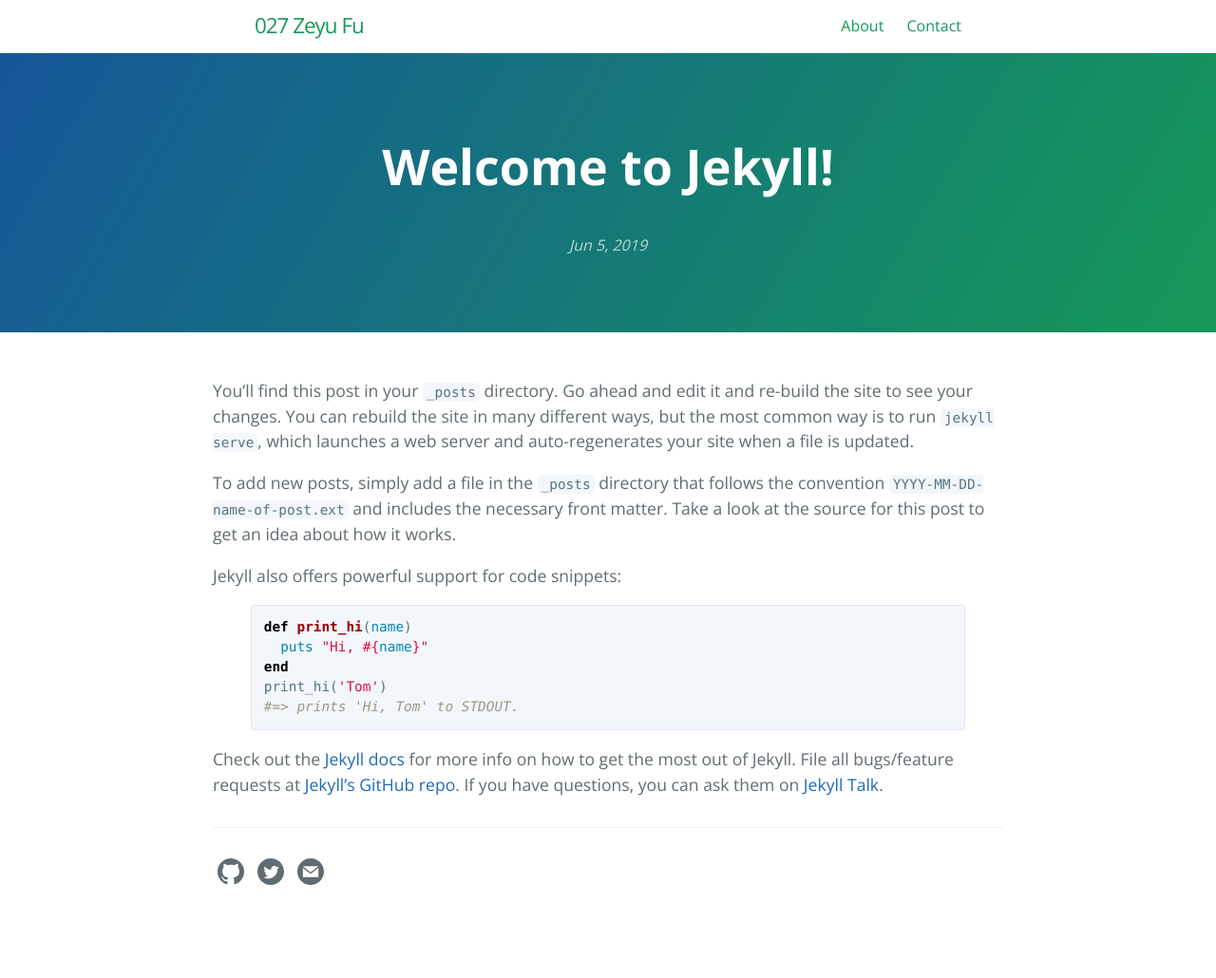
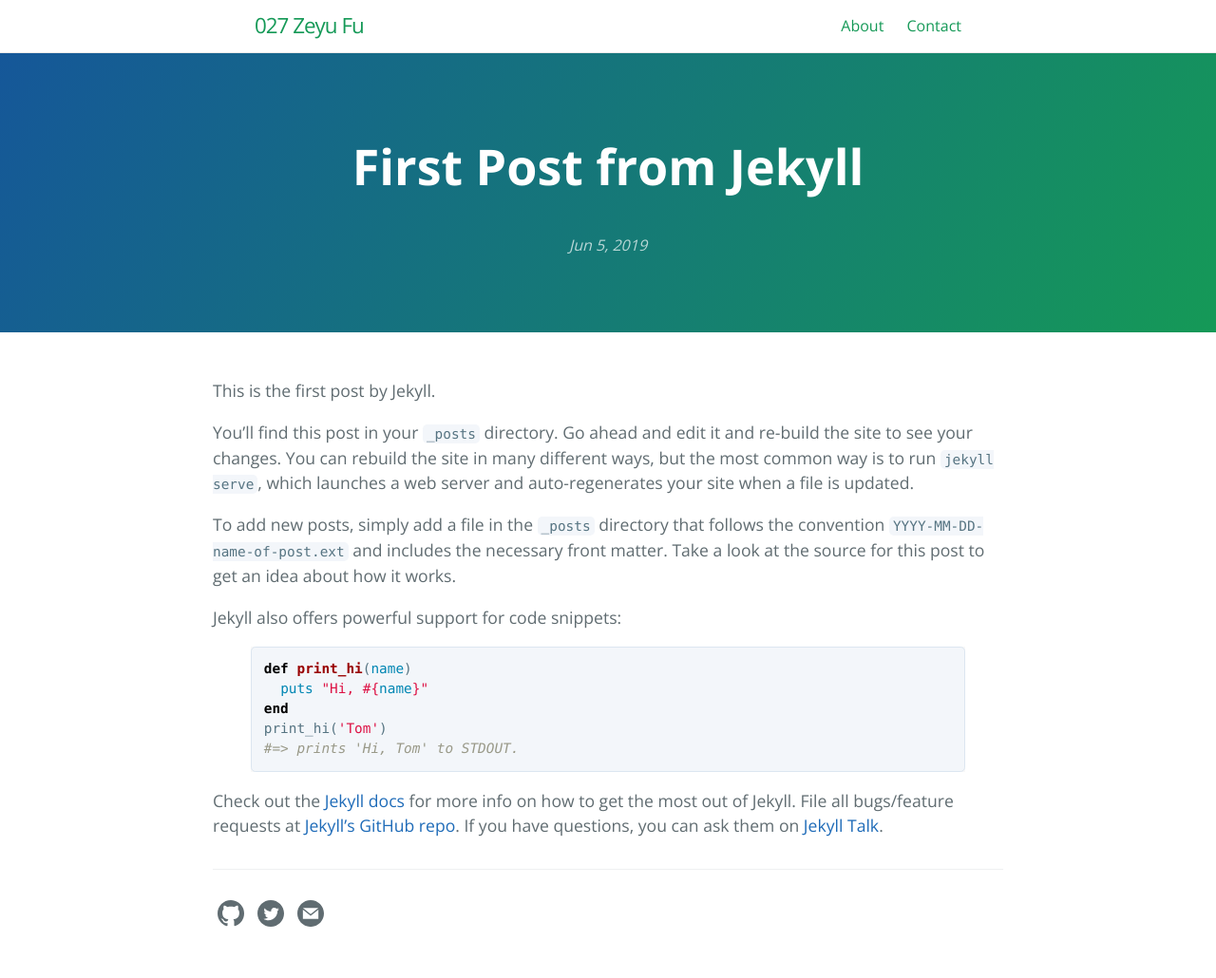
Before and after one commit to Anniversor/ZeyuKeithFu.github.io, a Jekyll site: the page built from _posts/2019-06-05-first-post-from-jekyll.markdown, in a window 1280 px wide. Shown: the whole page at 95% size. Built offline with Jekyll 4.4.1, drawn with Linux system fonts in a browser that asks for light colours; before the commit the page ends 986 px from its top, so only the background shows below that.

Commit message:
Update and rename 2019-06-05-welcome-to-jekyll.markdown to 2019-06-05-first-post-from-jekyll.markdown

```diff
--- a/_posts/2019-06-05-welcome-to-jekyll.markdown
+++ b/_posts/2019-06-05-first-post-from-jekyll.markdown
@@ -1,9 +1,11 @@
 ---
 layout: post
-title:  "Welcome to Jekyll!"
+title:  "First Post from Jekyll"
 date:   2019-06-05 00:49:06 -0400
 categories: jekyll update
 ---
+This is the first post by Jekyll.
+
 You’ll find this post in your `_posts` directory. Go ahead and edit it and re-build the site to see your changes. You can rebuild the site in many different ways, but the most common way is to run `jekyll serve`, which launches a web server and auto-regenerates your site when a file is updated.
 
 To add new posts, simply add a file in the `_posts` directory that follows the convention `YYYY-MM-DD-name-of-post.ext` and includes the necessary front matter. Take a look at the source for this post to get an idea about how it works.
```
